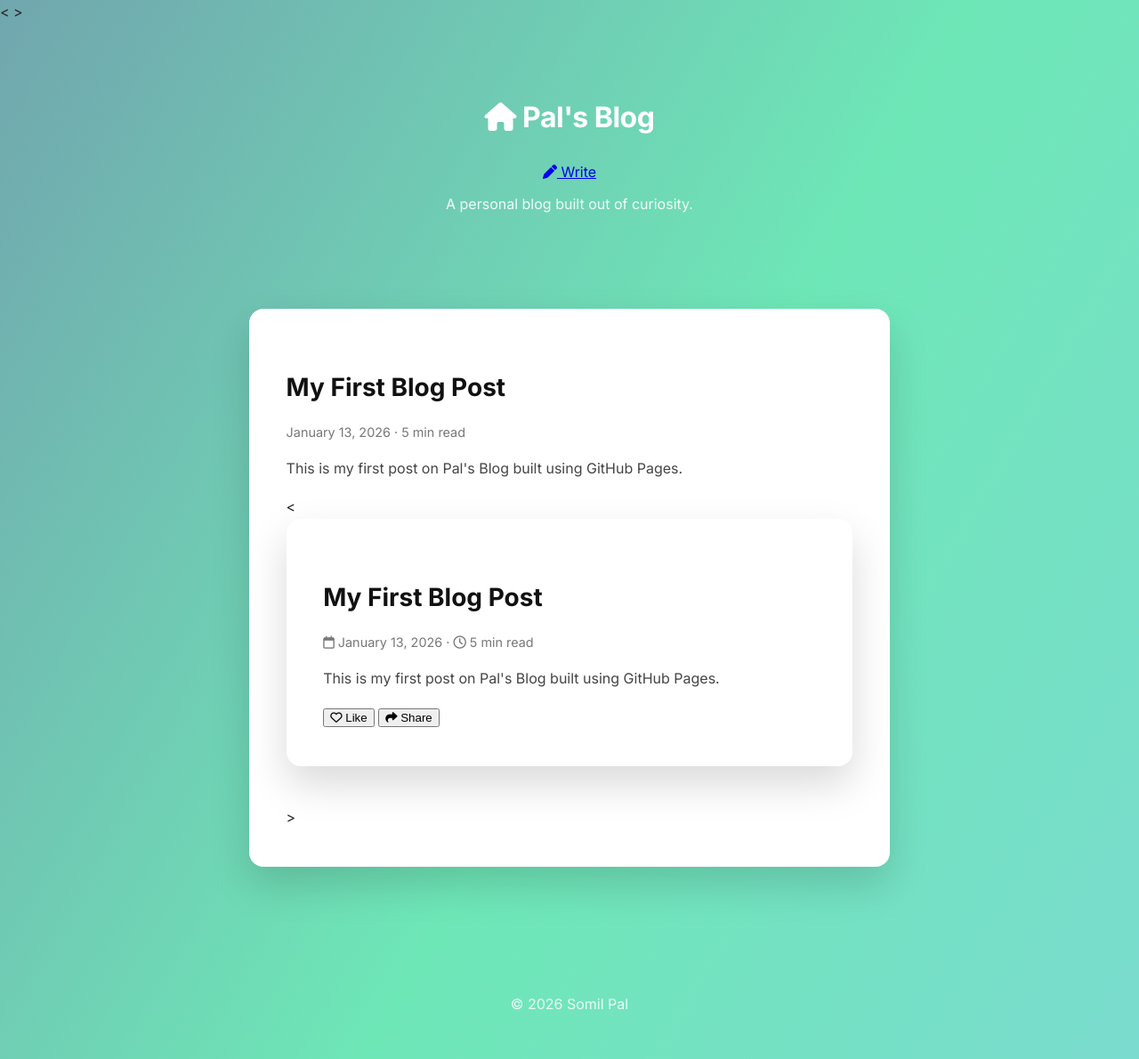
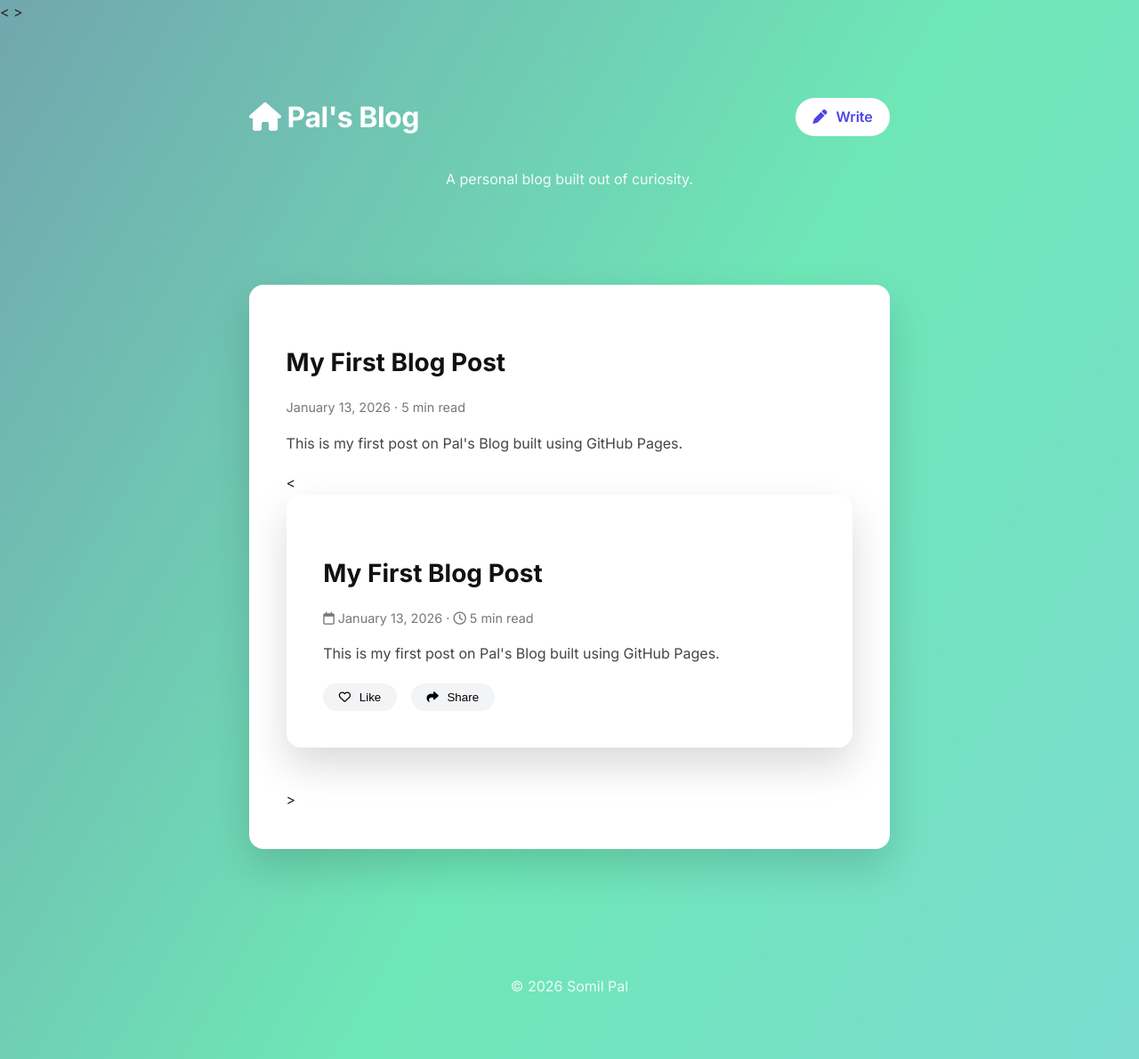
Before and after one commit to 100myl/perspective, a Jekyll site: the page built from index.md, in a window 1280 px wide. Shown: the whole page at 89% size. Built offline with Jekyll 4.4.1, drawn with Linux system fonts in a browser that asks for light colours.

Commit message:
Update style.css

```diff
--- a/assets/css/style.css
+++ b/assets/css/style.css
@@ -134,3 +134,50 @@ body {
     font-size: 2rem;
   }
 }
+/* ---------- Header Buttons ---------- */
+.header-top {
+  display: flex;
+  justify-content: space-between;
+  align-items: center;
+  max-width: 720px;
+  margin: auto;
+}
+
+.write-btn {
+  background: #ffffff;
+  color: #4f46e5;
+  padding: 0.5rem 1.2rem;
+  border-radius: 999px;
+  font-weight: 600;
+  text-decoration: none;
+}
+
+.write-btn i {
+  margin-right: 6px;
+}
+
+/* ---------- Post Action Buttons ---------- */
+.post-actions {
+  display: flex;
+  gap: 1rem;
+  margin-top: 1.2rem;
+}
+
+.post-actions button {
+  background: #f3f4f6;
+  border: none;
+  padding: 0.5rem 1.1rem;
+  border-radius: 999px;
+  cursor: pointer;
+  font-weight: 500;
+  transition: all 0.2s ease;
+}
+
+.post-actions button i {
+  margin-right: 6px;
+}
+
+.post-actions button:hover {
+  background: #e5e7eb;
+  transform: translateY(-1px);
+}
```
